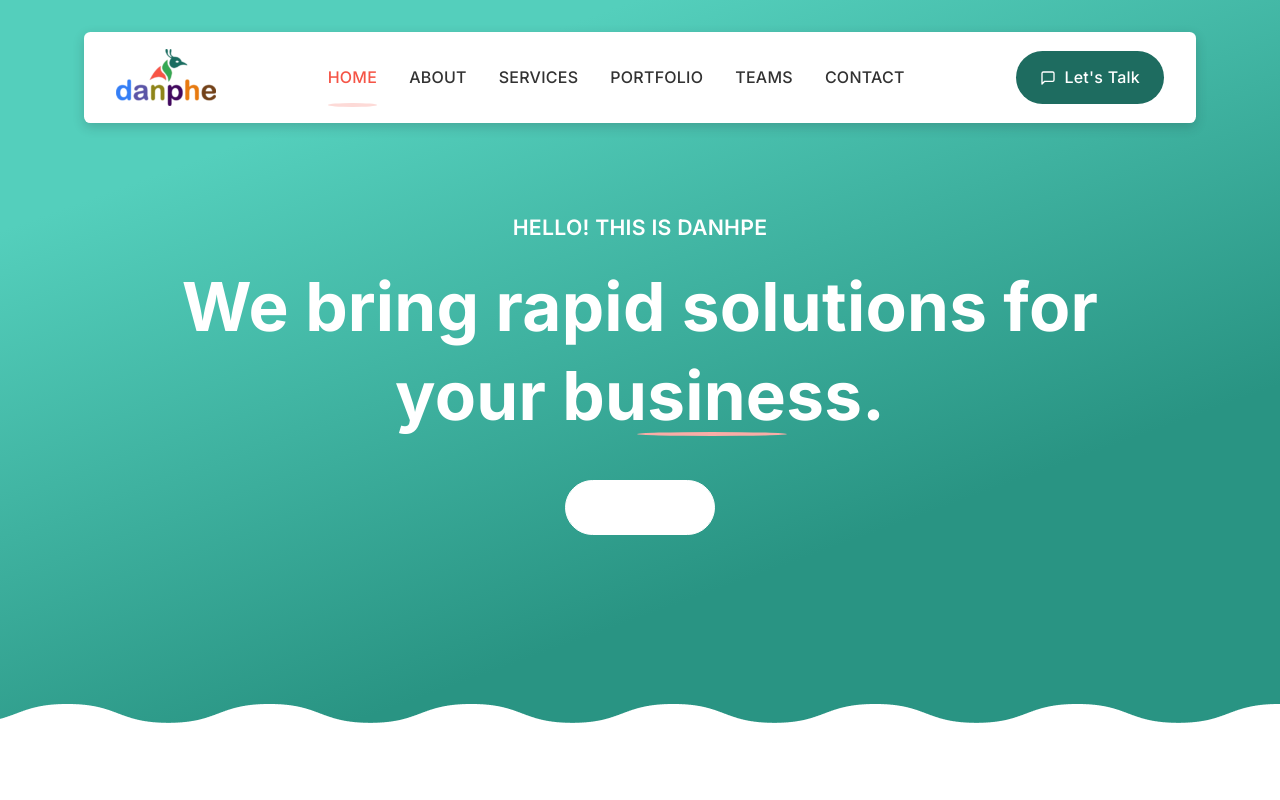
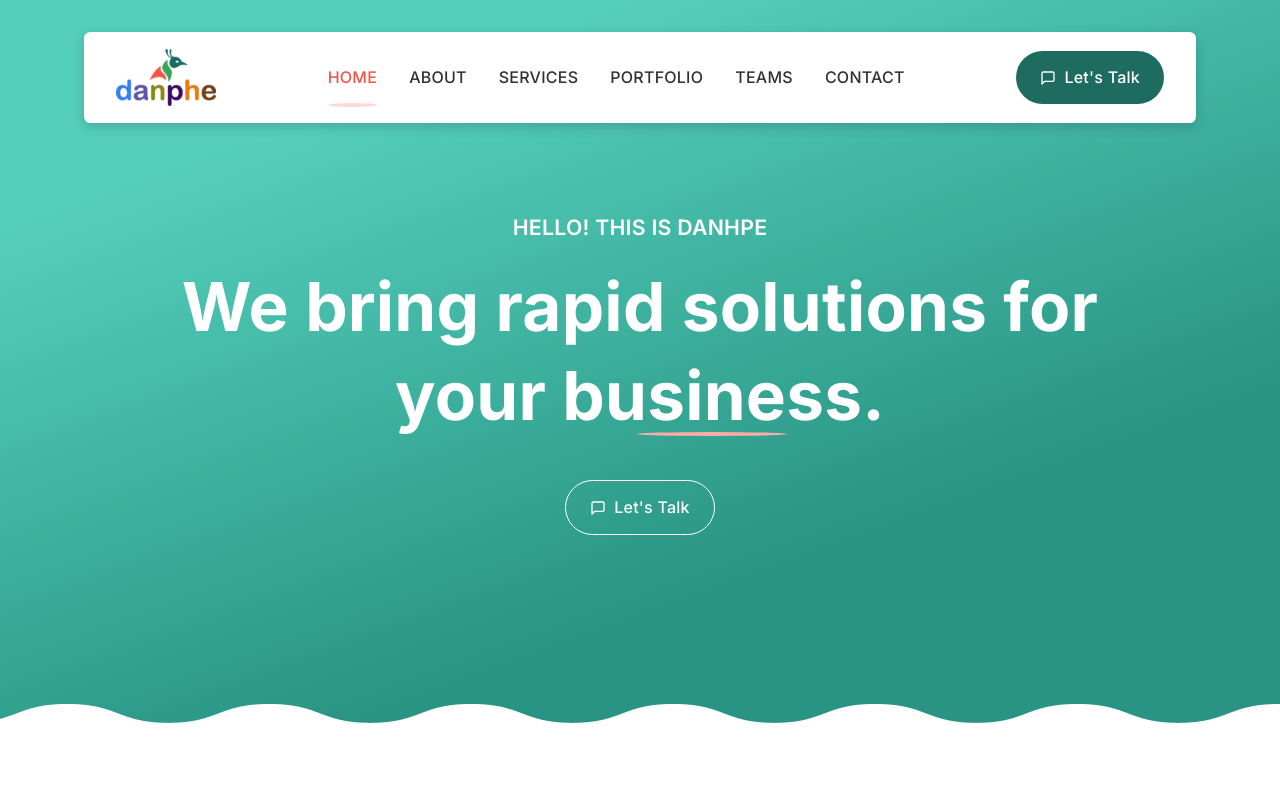
Before and after one commit to khanalprem/usertable, a React (Create React App) app: page / in a window 1280 px wide. Shown: the top 800 px of the page. Built offline with nearby package versions, Linux system fonts and the light colour scheme.

Commit message:
minor change

```diff
--- a/src/assets/scss/components/_button.scss
+++ b/src/assets/scss/components/_button.scss
@@ -21,7 +21,6 @@
   &-secondary{
     border:1px solid var(--clr-primary);
     border-radius: 100px;
-    background-color: var(--clr-white);
     &:hover{
       color: var(--clr-primary);
     }
```
